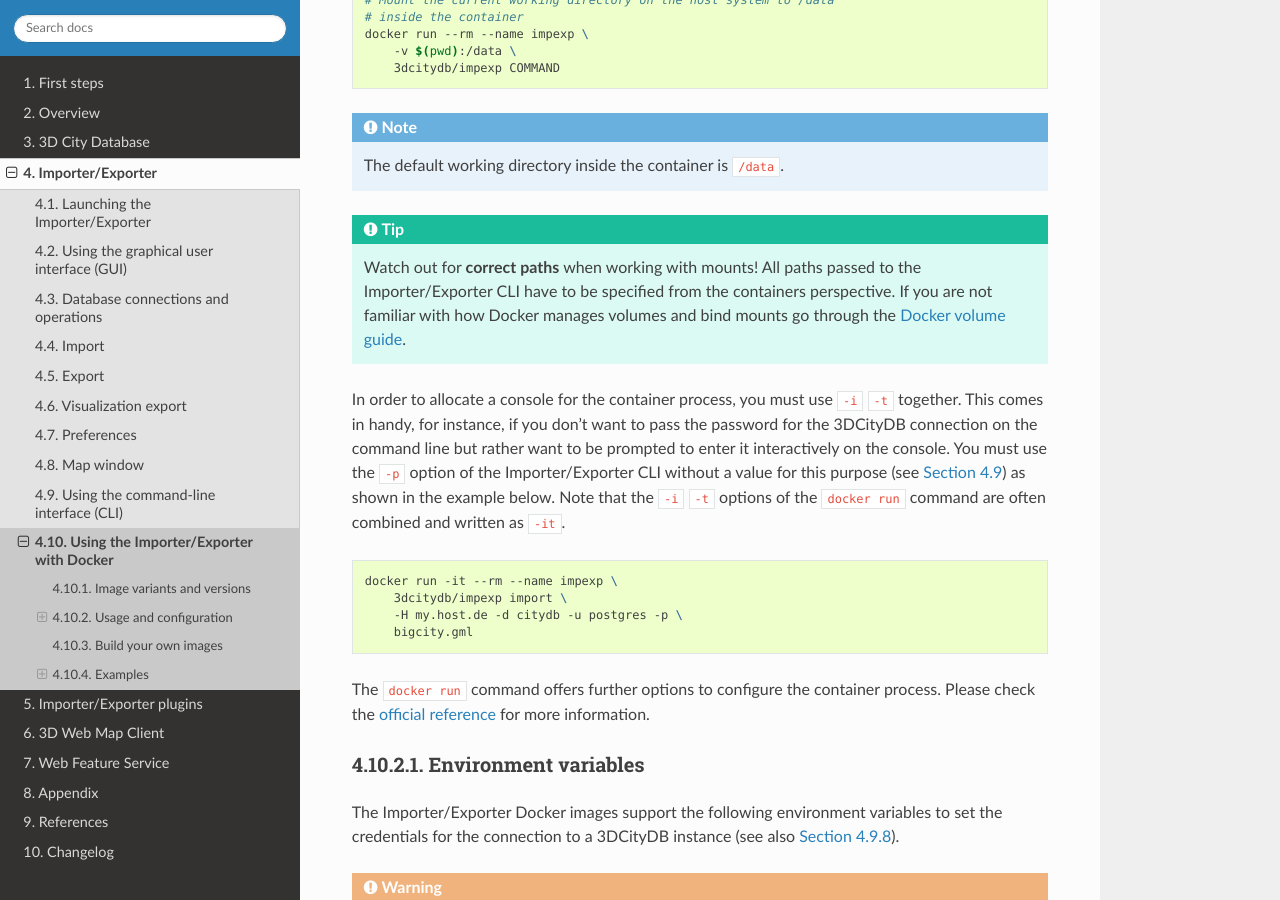
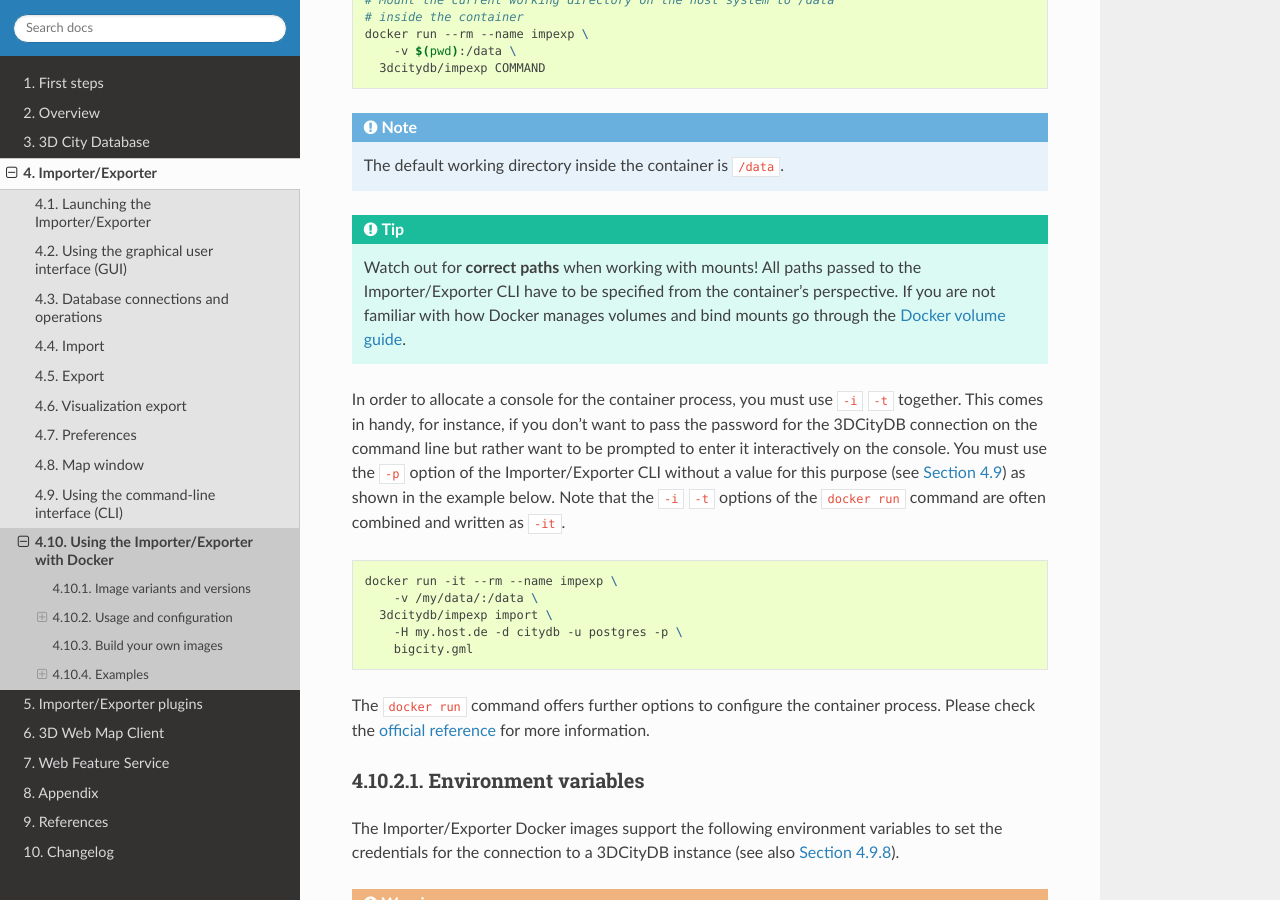
Before and after one commit to 3dcitydb/3dcitydb-docs, a Sphinx documentation site: the page built from source/impexp/docker.rst, in a window 1280 px wide and 900 px high, scrolled down 1889 px. Built offline with Sphinx 7.4.7 and the Read the Docs theme 2.0.0, drawn with Linux system fonts in a browser that asks for light colours.

Commit message:
minor change

```diff
--- a/source/first-steps/system-requirements.rst
+++ b/source/first-steps/system-requirements.rst
@@ -50,7 +50,7 @@ installation packages are offered and maintained by different vendors.
 The following list provides a non-exhaustive overview of Java distributions
 that are free to download and use:
 
-- `Eclipse Temurin by Adoptium <https://adoptium.net/>`_
+- `Eclipse Temurin <https://adoptium.net/>`_
 - `Amazon Coretto <https://aws.amazon.com/corretto/>`_
 - `OpenJDK <https://openjdk.java.net/>`_
 
--- a/source/impexp/docker.rst
+++ b/source/impexp/docker.rst
@@ -111,20 +111,20 @@ directory or file.
 
   # mount /my/data/ on the host system to /data inside the container
   docker run --rm --name impexp \
-    -v /my/data/:/data \
+      -v /my/data/:/data \
     3dcitydb/impexp COMMAND
 
   # Mount the current working directory on the host system to /data
   # inside the container
   docker run --rm --name impexp \
       -v $(pwd):/data \
-      3dcitydb/impexp COMMAND
+    3dcitydb/impexp COMMAND
 
 .. note:: The default working directory inside the container is ``/data``.
 
 .. tip:: Watch out for **correct paths** when working with mounts!
   All paths passed to the Importer/Exporter CLI have to be specified from
-  the containers perspective. If you are not familiar with how Docker
+  the container's perspective. If you are not familiar with how Docker
   manages volumes and bind mounts go through the
   `Docker volume guide <https://docs.docker.com/storage/volumes/>`_.
 
@@ -141,7 +141,8 @@ combined and written as ``-it``.
 .. code-block:: bash
 
   docker run -it --rm --name impexp \
-      3dcitydb/impexp import \
+      -v /my/data/:/data \
+    3dcitydb/impexp import \
       -H my.host.de -d citydb -u postgres -p \
       bigcity.gml
 
@@ -228,7 +229,7 @@ user ID of your current host's user.
   docker run --rm --name impexp \
       -u $(id -u):$(id -g) \
       -v /my/data/:/data \
-      3dcitydb/impexp COMMAND
+    3dcitydb/impexp COMMAND
 
 .. _impexp_docker_build:
 
```
